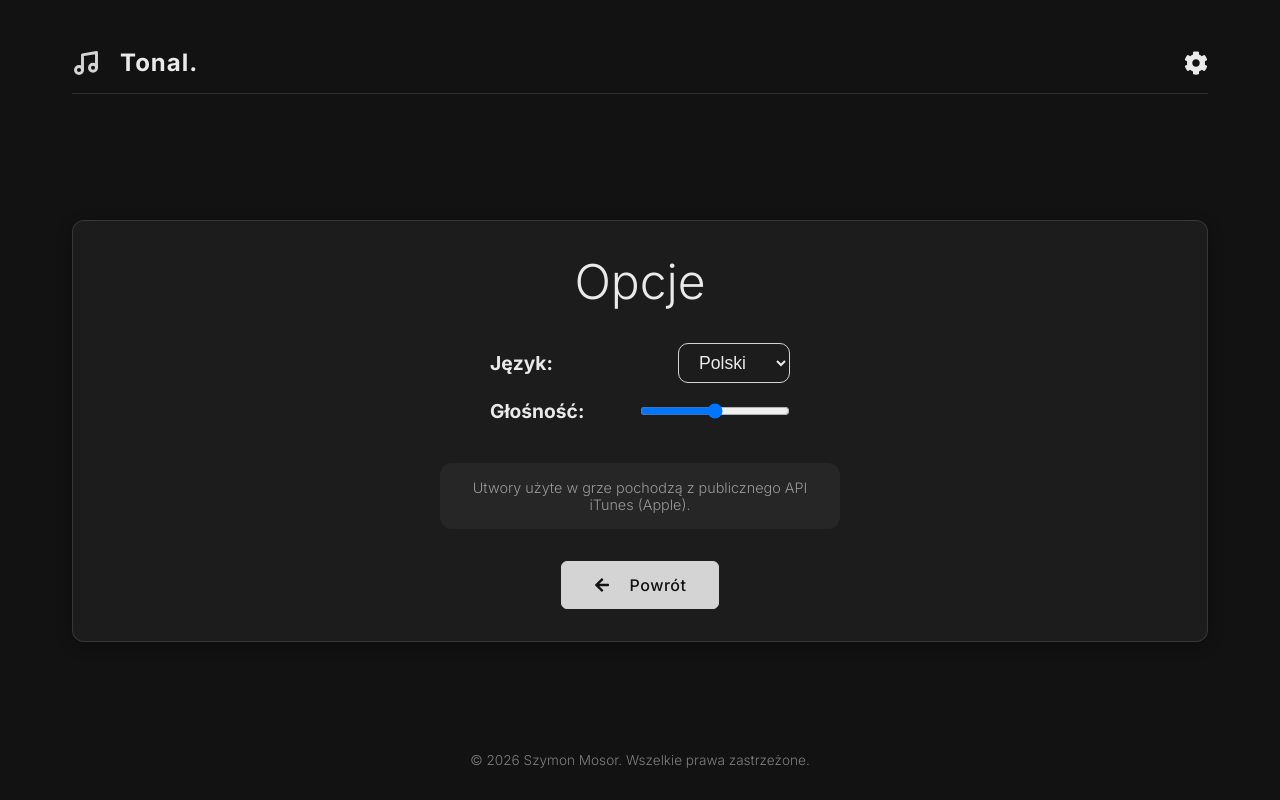
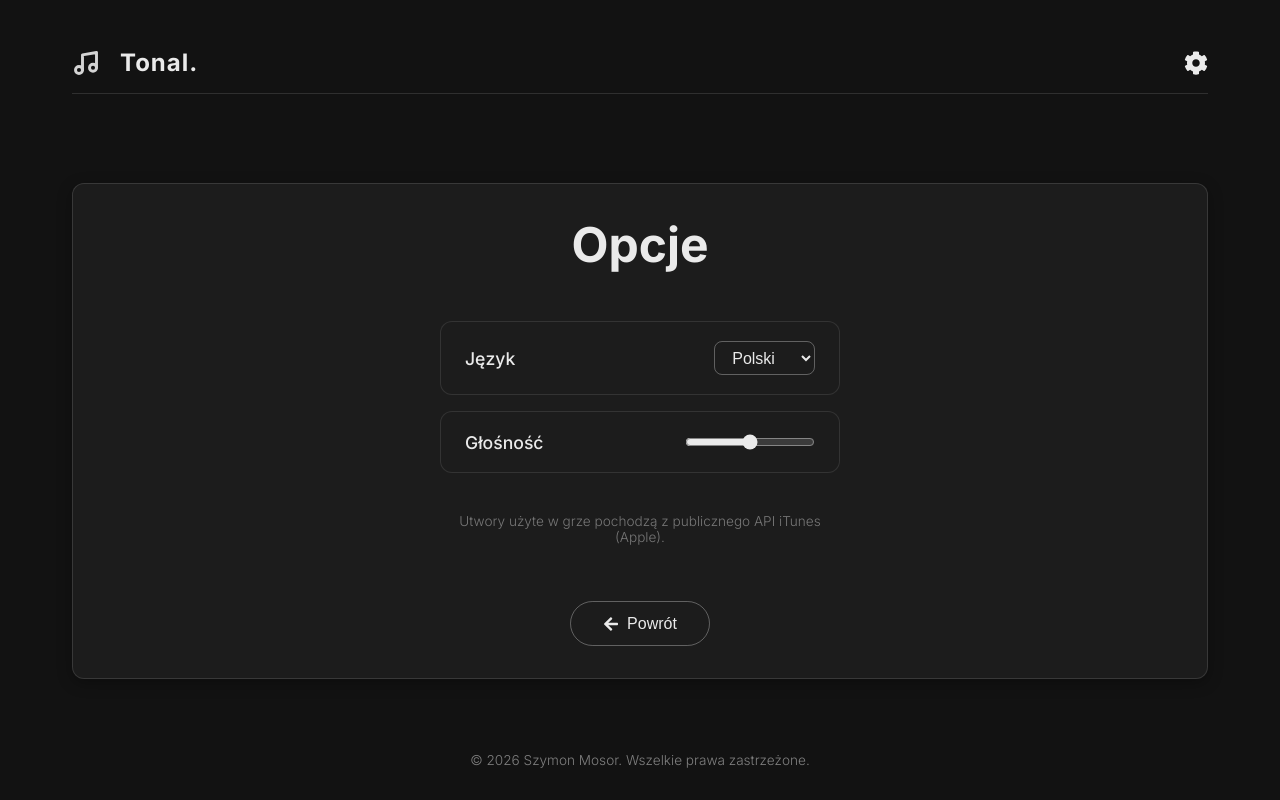
Before and after one commit to wawrzaszek/MusicQuiz, a React (Vite) app: page / in a window 1280 px wide. Both pictures are taken after a click on the button 1196 px from the left and 62 px from the top of the page. Built offline with nearby package versions, Linux system fonts and the light colour scheme.

Commit message:
Styling: Minimalistyczny design OptionsMenu
Zaktualizowano styl komponentu OptionsMenu, aby był spójny z minimalistycznym designem reszty aplikacji. Użyto przyciemnianych kart dla poszczególnych opcji, pogrubiono nagłówek i zmieniono przycisk Powrót na przezroczysty z delikatnym obramowaniem.

```diff
--- a/src/components/OptionsMenu.jsx
+++ b/src/components/OptionsMenu.jsx
@@ -12,25 +12,25 @@ const OptionsMenu = ({
 }) => {
   return (
     <div className="options-container glass-panel animate-fade-in" style={{textAlign: 'center', padding: '2rem'}}>
-      <h1>{t[language].optionsTitle}</h1>
+      <h1 style={{ fontWeight: 'bold' }}>{t[language].optionsTitle}</h1>
 
-      <div className="option-group" style={{margin: '2rem 0', display: 'flex', flexDirection: 'column', gap: '1rem', alignItems: 'center'}}>
+      <div className="option-group" style={{margin: '3rem auto', display: 'flex', flexDirection: 'column', gap: '1rem', alignItems: 'center', maxWidth: '400px'}}>
         {/* Opcja zmiany języka */}
-        <div style={{display: 'flex', justifyContent: 'space-between', width: '100%', maxWidth: '300px', alignItems: 'center'}}>
-          <label style={{fontSize: '1.2rem', fontWeight: 'bold'}}>{t[language].language}:</label>
+        <div style={{display: 'flex', justifyContent: 'space-between', width: '100%', alignItems: 'center', background: 'var(--bg-card)', padding: '1.2rem 1.5rem', borderRadius: '12px', border: '1px solid rgba(255, 255, 255, 0.1)'}}>
+          <label style={{fontSize: '1.1rem', fontWeight: '500', color: 'var(--text-primary)', margin: 0}}>{t[language].language}</label>
           <select
             value={language}
             onChange={(e) => setLanguage(e.target.value)}
-            style={{padding: '0.5rem 1rem', borderRadius: '10px', background: 'var(--bg-card)', color: 'var(--text)', border: '1px solid var(--accent)', fontSize: '1.1rem'}}
+            style={{padding: '0.4rem 0.8rem', borderRadius: '8px', background: 'transparent', color: 'var(--text-primary)', border: '1px solid rgba(255, 255, 255, 0.3)', fontSize: '1rem', cursor: 'pointer', outline: 'none'}}
           >
-            <option value="pl">Polski</option>
-            <option value="en">English</option>
+            <option value="pl" style={{background: '#111'}}>Polski</option>
+            <option value="en" style={{background: '#111'}}>English</option>
           </select>
         </div>
 
         {/* Opcja regulacji głośności */}
-        <div style={{display: 'flex', justifyContent: 'space-between', width: '100%', maxWidth: '300px', alignItems: 'center'}}>
-          <label style={{fontSize: '1.2rem', fontWeight: 'bold'}}>{t[language].volume}:</label>
+        <div style={{display: 'flex', justifyContent: 'space-between', width: '100%', alignItems: 'center', background: 'var(--bg-card)', padding: '1.2rem 1.5rem', borderRadius: '12px', border: '1px solid rgba(255, 255, 255, 0.1)'}}>
+          <label style={{fontSize: '1.1rem', fontWeight: '500', color: 'var(--text-primary)', margin: 0}}>{t[language].volume}</label>
           <input
             type="range"
             min="0"
@@ -38,17 +38,39 @@ const OptionsMenu = ({
             step="0.05"
             value={volume}
             onChange={(e) => setVolume(parseFloat(e.target.value))}
-            style={{width: '150px'}}
+            style={{width: '130px', accentColor: 'var(--text-primary)'}}
           />
         </div>
 
         {/* Informacja o źródle muzyki */}
-        <div style={{marginTop: '1.5rem', padding: '1rem', background: 'var(--bg-card-hover)', borderRadius: '12px', fontSize: '0.9rem', color: 'var(--text-secondary)', maxWidth: '400px', textAlign: 'center'}}>
+        <div style={{marginTop: '1rem', padding: '0.5rem', fontSize: '0.85rem', color: 'rgba(255,255,255,0.4)', textAlign: 'center'}}>
           {t[language].musicSource}
         </div>
       </div>
 
-      <button className="btn btn-primary" onClick={onBack}>
+      <button
+        onClick={onBack}
+        style={{
+          background: 'transparent',
+          color: 'var(--text-primary)',
+          border: '1px solid rgba(255, 255, 255, 0.3)',
+          padding: '0.8rem 2rem',
+          borderRadius: '50px',
+          fontSize: '1rem',
+          cursor: 'pointer',
+          display: 'inline-flex',
+          alignItems: 'center',
+          transition: 'all 0.2s'
+        }}
+        onMouseOver={(e) => {
+          e.currentTarget.style.background='var(--bg-card)';
+          e.currentTarget.style.borderColor='var(--text-primary)';
+        }}
+        onMouseOut={(e) => {
+          e.currentTarget.style.background='transparent';
+          e.currentTarget.style.borderColor='rgba(255, 255, 255, 0.3)';
+        }}
+      >
         <FaArrowRight style={{transform: 'rotate(180deg)', marginRight: '8px'}} /> {t[language].back}
       </button>
     </div>
```
